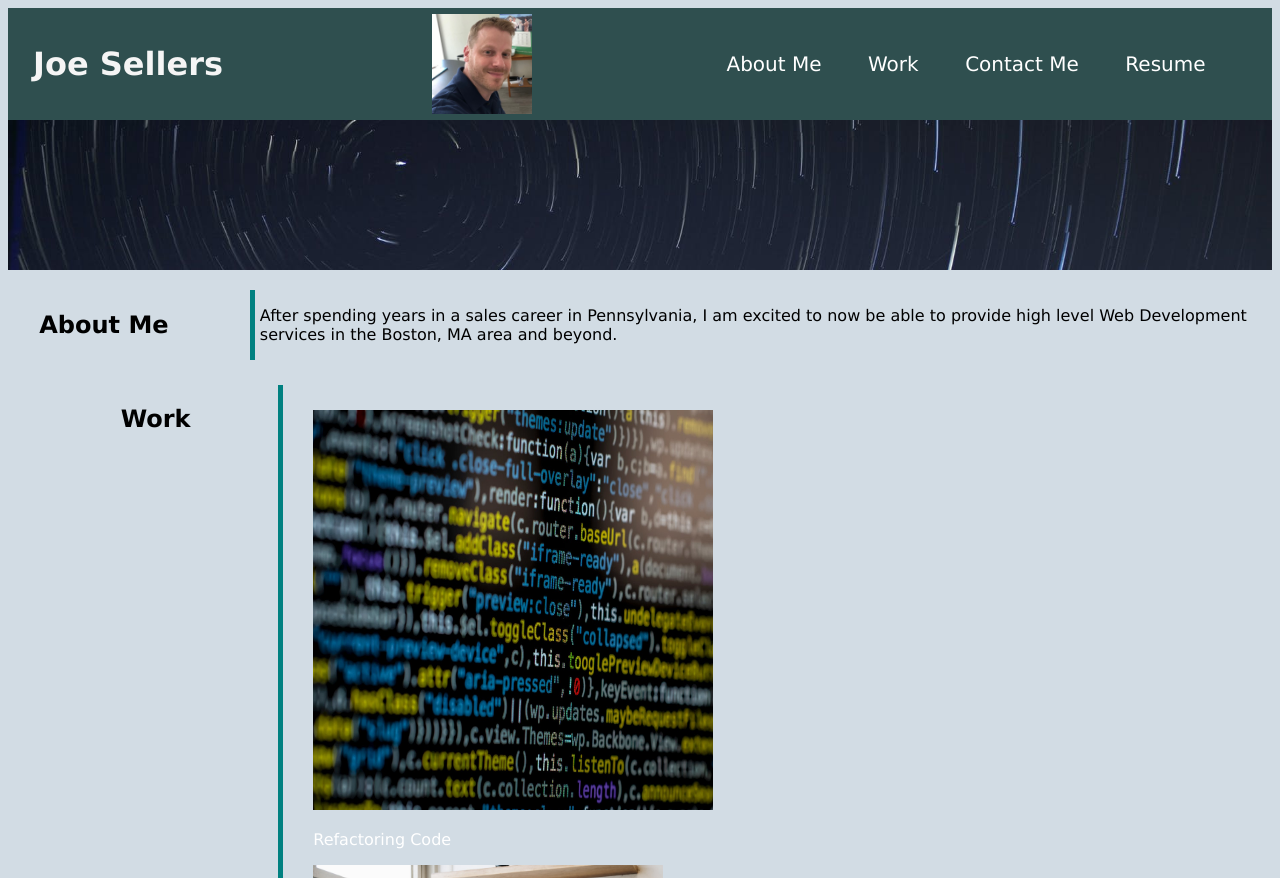
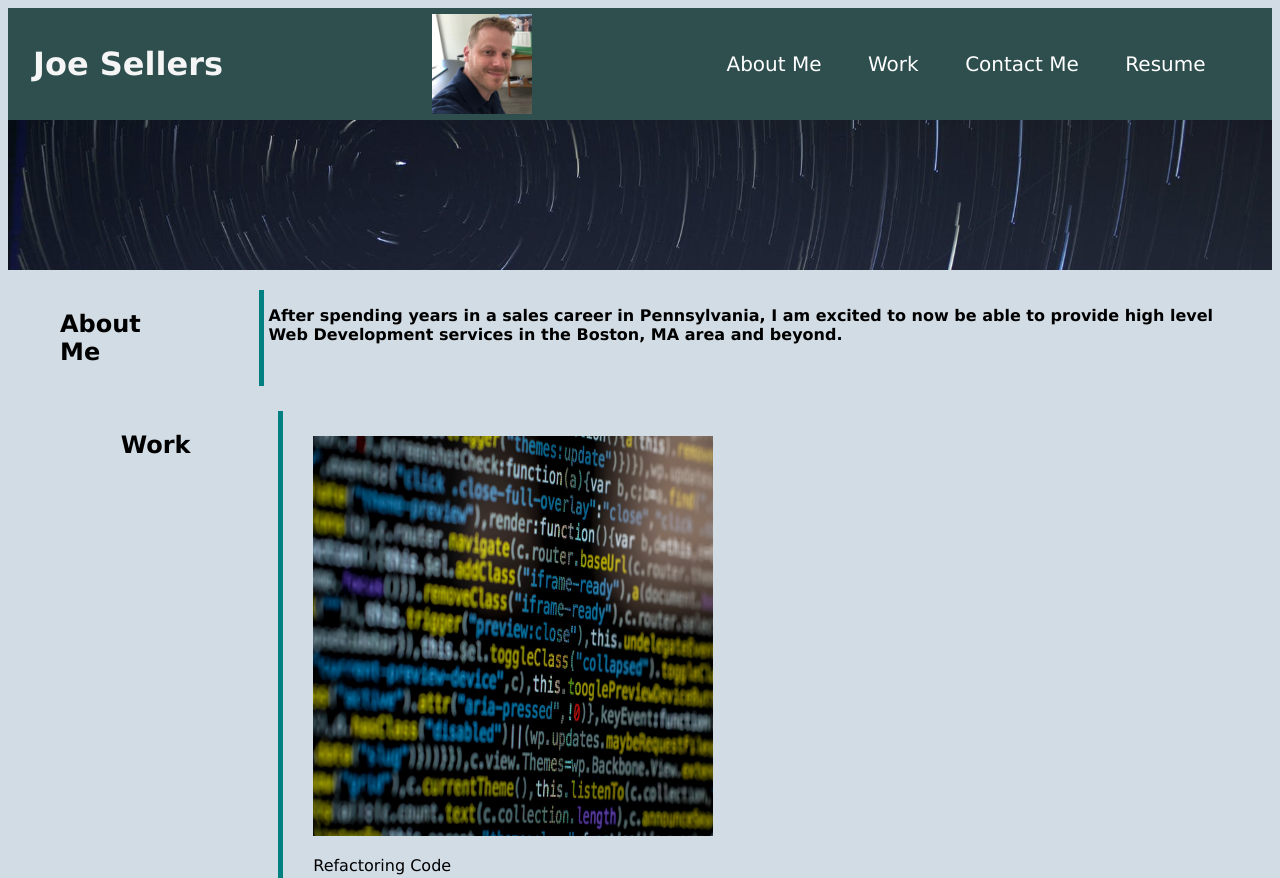
Before and after one commit to Joe7web/my-portfolio, a plain HTML site: page index.html in a window 1280 px wide. Shown: the top 878 px of the page. Drawn offline with Linux system fonts and the light colour scheme.

Commit message:
stated text for Readme

```diff
--- a/assets/css/style.css
+++ b/assets/css/style.css
@@ -1,3 +1,7 @@
+
+:root {
+    --blue:rgb(210, 220, 228);
+}
 * {
     font-family: Verdana, Geneva, Tahoma, sans-serif;
     box-sizing: border-box;
@@ -10,7 +14,7 @@ html {
   }
 
 body {
-    background-color: rgb(210, 220, 228);
+    background-color: var(--blue);
 }
 nav {
     display: flex;
@@ -89,6 +93,8 @@ a {
 #aboutme {
     display:flex;
     margin: 20px;
+    font-weight: bold;
+    margin-left: 52px;
 }
 
 #about-header {
@@ -125,9 +131,13 @@ a {
     margin: 25px;
 }
 
+
+
+
 #contactme-section {
     display: flex;
     margin:10 px;
+    margin-left: 4px;
 }
 
 #contactme-header {
--- a/index.html
+++ b/index.html
@@ -58,13 +58,15 @@
 			<div id="work-pics">
 				<a href="https://joe7web.github.io/first-homework-/" target="_blank">
 				<img src="./assets/images/work-image-code.jpeg" alt="code" width="400px" height="400px">
-				<p>Refactoring Code</p>
+				</a>
+				  <p>Refactoring Code</p>
 
-				<img src="./assets/images/work-image-monitors.jpeg" alt="tablet" width="350px">
-				<p>HTML/CSS Coming Soon</p>
+				  <img src="./assets/images/work-image-monitors.jpeg" alt="tablet" width="350px">
+				  <p>HTML/CSS Coming Soon</p>
 
-				<img src="./assets/images/work-image-laptop.jpg" alt="laptop" width="350px">
-				<p>HTML/CSS Coming Soon</p>
+				  <img src="./assets/images/work-image-laptop.jpg" alt="laptop" width="350px">
+				  <p>HTML/CSS Coming Soon</p>
+
 			</div>
 		</section>
 
@@ -76,6 +78,7 @@
 				<ul>
                		<li>555-555-5555</li>
 					<li>joe@website.com</li>
+					<a href="https://github.com/" target="_blank"></a>
 					<li>GitHub</li>
                 </ul>
 			</div>
```
Also changed, not shown: 1 other file.
